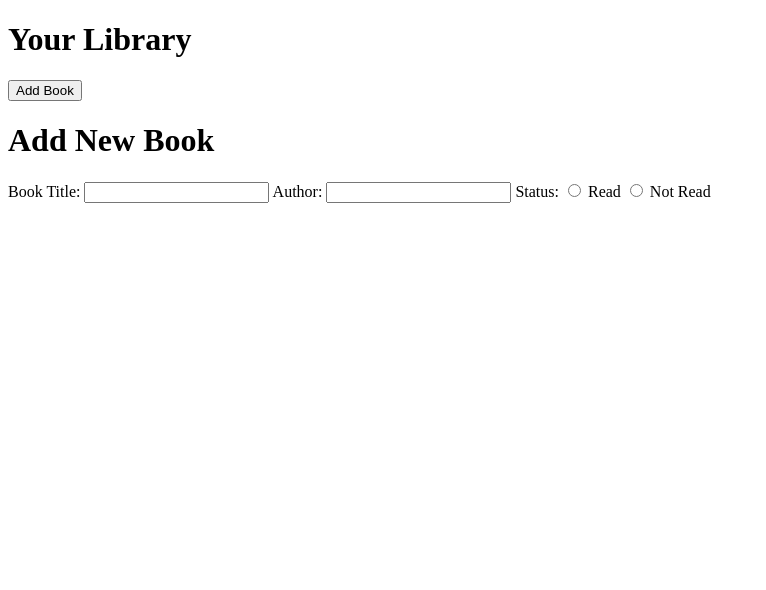
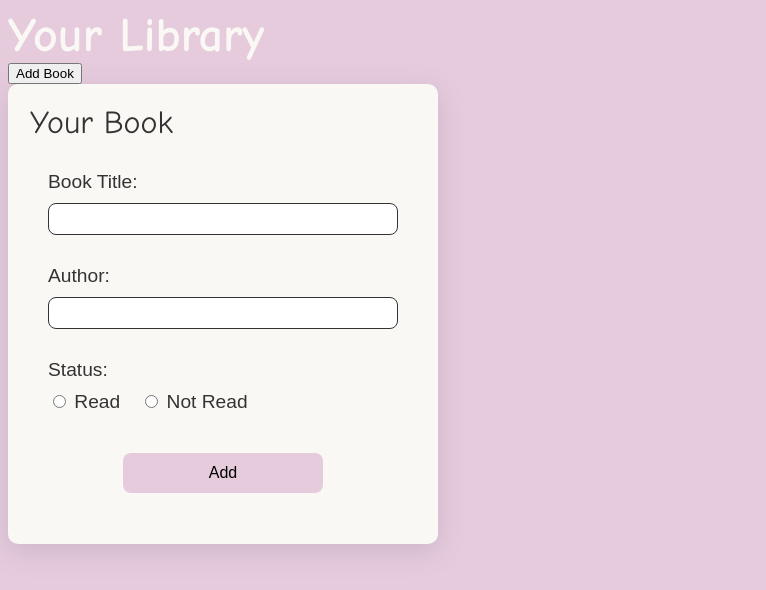
Before and after one commit to bella-t22/book-library, a plain HTML site: page index.html in a window 1280 px wide. Shown: the whole page, without its empty margins (0-766 px from the left). Drawn offline with Linux system fonts and the light colour scheme; a web font is replaced by a local one.

Commit message:
Style add-book-popup form

```diff
--- a/app.css
+++ b/app.css
@@ -0,0 +1,72 @@
+/* font-family: 'Comic Neue', cursive;
+font-family: 'Homemade Apple', cursive;
+font-family: 'Shadows Into Light Two', cursive; */
+
+html {
+    /* background-color:  #FFC2C3; */
+    background-color: #E6CBDD;
+    color: #faf8f4;
+    font-family: sans-serif;
+}
+
+h1 {
+    font-family: 'Comic Neue';
+    font-size: 3rem;
+    margin: 0;
+}
+
+#add-book-popup {
+    background-color: #faf8f4;
+    color: #343333;
+    border-radius: 10px;
+    box-shadow: rgba(100, 100, 111, 0.2) 0px 7px 29px 0px;
+    margin: 0;
+    padding: 40px;
+    padding-top: 20px;
+    width: 350px;
+    height: 400px;
+    display: flex;
+    flex-direction: column;
+    gap: 30px;
+}
+
+#add-book-popup legend {
+    font-family: 'Comic Neue', sans-serif;
+    font-size: 2rem;
+    position: relative;
+    right: 20px;
+}
+
+.input-container {
+    font-size: 1.2rem;
+    font-weight: 300;
+    display: flex;
+    flex-direction: column;
+    gap: 10px;
+}
+
+.input-container input[type="text"] {
+    border: 1px solid #343333;
+    border-radius: 8px;
+    height: 30px;
+    padding: 0px 10px;
+    font-size: 1rem;
+}
+
+.radio-inputs {
+    display: flex;
+    gap: 20px;
+}
+
+.submit {
+    width: 200px;
+    height: 40px;
+    /* border: 1px solid #343333; */
+    border: none;
+    border-radius: 8px;
+    background-color: #E6CBDD;
+    font-size: 1rem;
+    font-weight: 100;
+    align-self: center;
+    margin-top: 10px;
+}
--- a/index.html
+++ b/index.html
@@ -5,30 +5,47 @@
     <meta name="viewport" content="width=device-width, initial-scale=1.0">
     <title>Library</title>
 
+    <link rel="preconnect" href="https://fonts.googleapis.com">
+    <link rel="preconnect" href="https://fonts.gstatic.com" crossorigin>
+    <link href="https://fonts.googleapis.com/css2?family=Comic+Neue:wght@300;400;700&family=Homemade+Apple&family=Shadows+Into+Light+Two&display=swap" rel="stylesheet">
+
+
     <link rel="stylesheet" href="app.css">
     <script src="index.js" defer></script>
+
   </head>
 <body>
     <h1>Your Library</h1>
 
     <button id="add-book">Add Book</button>
 
-    <div id="add-book-popup">
-        <h1>Add New Book</h1>
+        <form id="add-book-popup" action="" method="POST">
+            <legend>Your Book</legend>
 
-        <form action="" method="POST">
+            <div class="input-container">
                 <label for="book-title">Book Title:</label>
                 <input type="text" id="book-title" name="book-title">
+            </div>
 
+            <div class="input-container">
                 <label for="author">Author:</label>
                 <input type="text" id="author" name="author">
+            </div>
 
+            <div class="input-container">
                 <label for="has-read">Status:</label>
+                <div class="radio-inputs">
+                    <div class="radio-input">
                         <input type="radio" id="read" name="has-read" value="read">
                         <label for="read">Read</label>
+                    </div>
+                    <div class="radio-input">
                         <input type="radio" id="not-read" name="has-read" value="not-read">
                         <label for="not-read">Not Read</label>
+                    </div>
+                </div>
+            </div>
+            <button class="submit">Add</button>
         </form>
-    </div>
 </body>
 </html>
```
Lines whose indentation alone changed are shown as unchanged.
